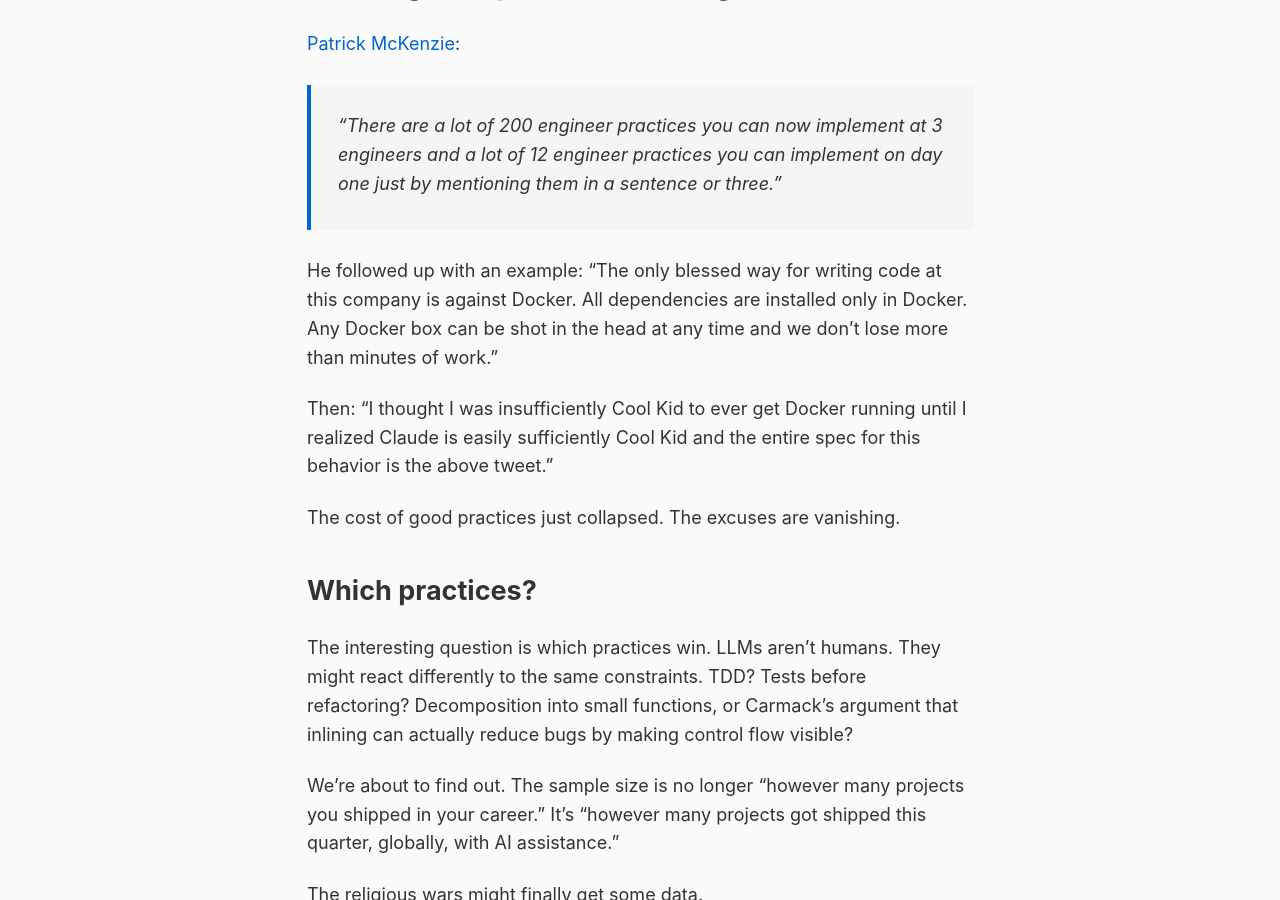
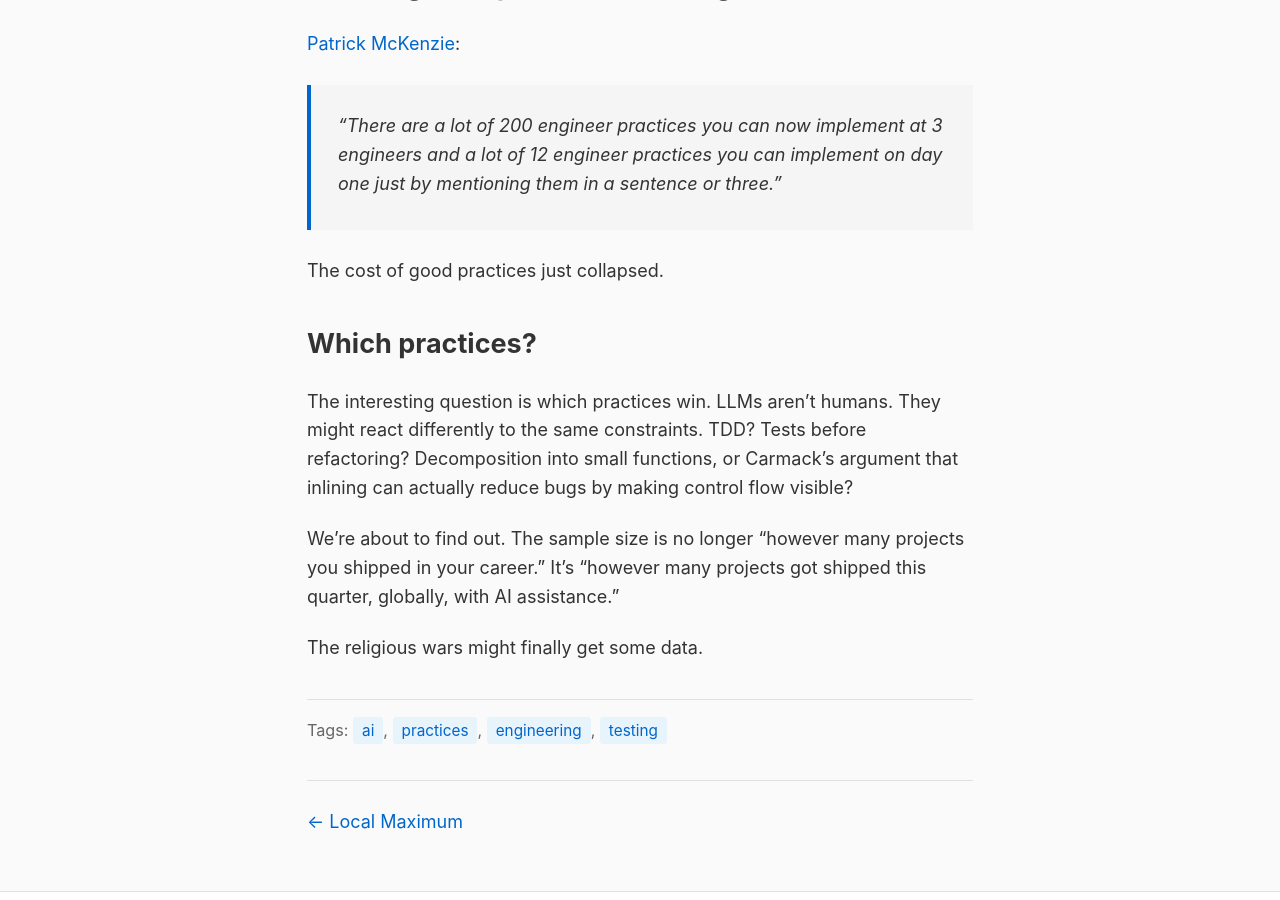
Before and after one commit to rob137/rob137.github.io, a Jekyll site: the page built from _posts/2026-01-06-a-new-proof-point.md, in a window 1280 px wide and 900 px high, scrolled down 1438 px. Built offline with Jekyll 4.4.1, drawn with Linux system fonts in a browser that asks for light colours.

Commit message:
Trim McKenzie section to just the quote
🤖 Generated with [Claude Code](https://claude.com/claude-code)

Co-Authored-By: Claude Opus 4.5 <noreply@anthropic.com>

```diff
--- a/_posts/2026-01-06-a-new-proof-point.md
+++ b/_posts/2026-01-06-a-new-proof-point.md
@@ -32,11 +32,7 @@ Simon put it more directly in [Your job is to deliver code you have proven to wo
 
 > "There are a lot of 200 engineer practices you can now implement at 3 engineers and a lot of 12 engineer practices you can implement on day one just by mentioning them in a sentence or three."
 
-He followed up with an example: "The only blessed way for writing code at this company is against Docker. All dependencies are installed only in Docker. Any Docker box can be shot in the head at any time and we don't lose more than minutes of work."
-
-Then: "I thought I was insufficiently Cool Kid to ever get Docker running until I realized Claude is easily sufficiently Cool Kid and the entire spec for this behavior is the above tweet."
-
-The cost of good practices just collapsed. The excuses are vanishing.
+The cost of good practices just collapsed.
 
 ## Which practices?
 
```
